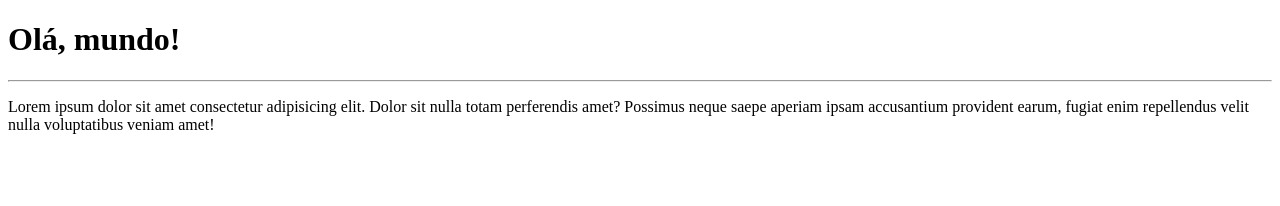
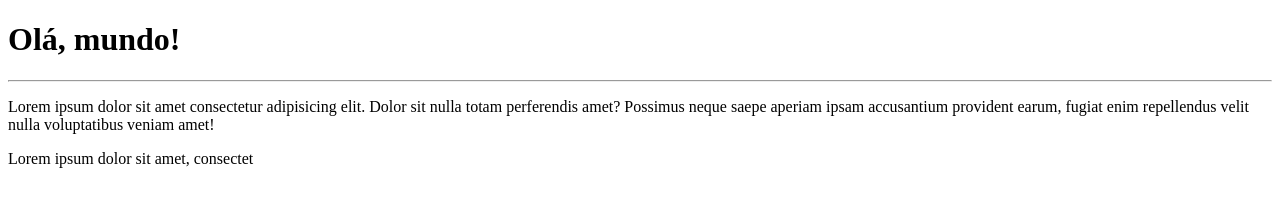
Before and after one commit to MatheusTrrr/Ola-Mundo, a plain HTML site: page site-exemplo/index.html in a window 1280 px wide. Drawn offline with Linux system fonts and the light colour scheme.

Commit message:
adicionei um paragrafo

```diff
--- a/site-exemplo/index.html
+++ b/site-exemplo/index.html
@@ -9,6 +9,9 @@
     <h1>Olá, mundo!</h1>
     <hr>
     <p>Lorem ipsum dolor sit amet consectetur adipisicing elit. Dolor sit nulla totam perferendis amet? Possimus neque saepe aperiam ipsam accusantium provident earum, fugiat enim repellendus velit nulla voluptatibus veniam amet!</p>
+    <p>Lorem ipsum dolor sit amet, consectet
+
+    </p>
 
 </body>
 </html>
```
